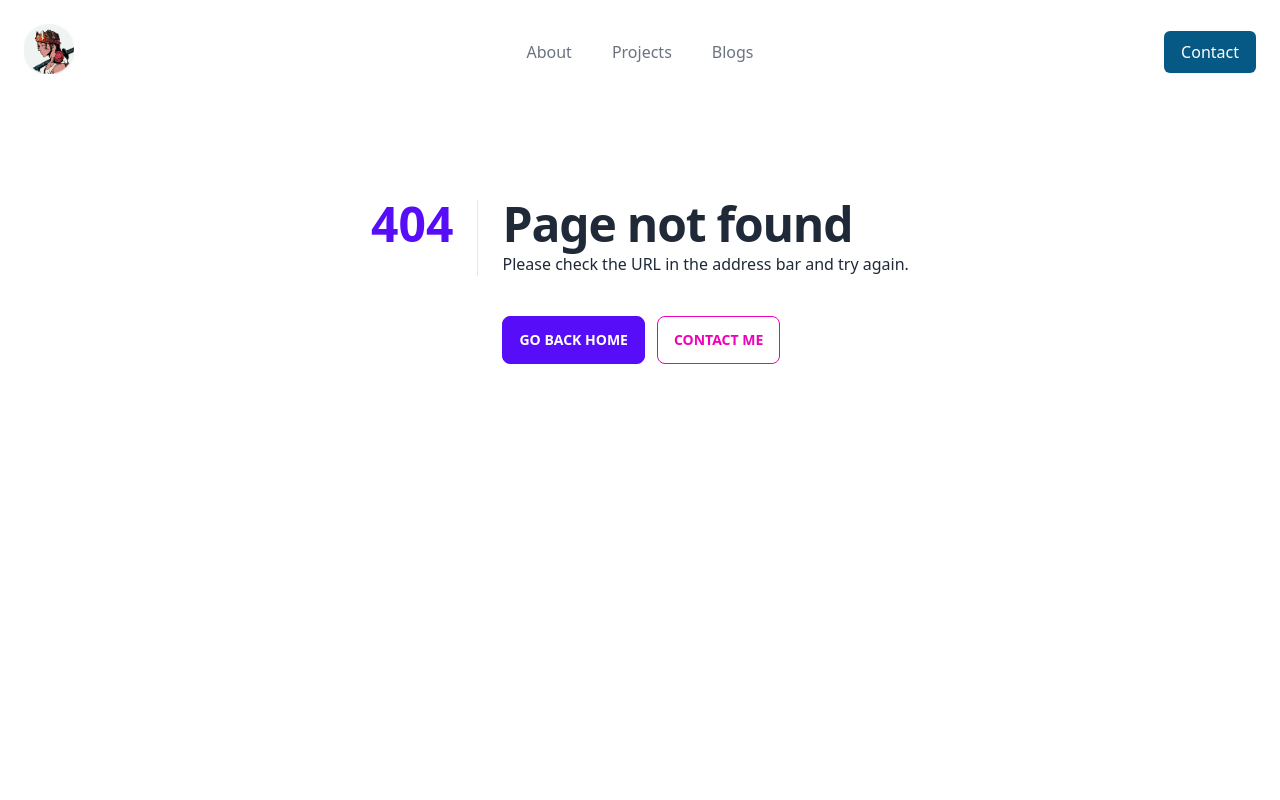
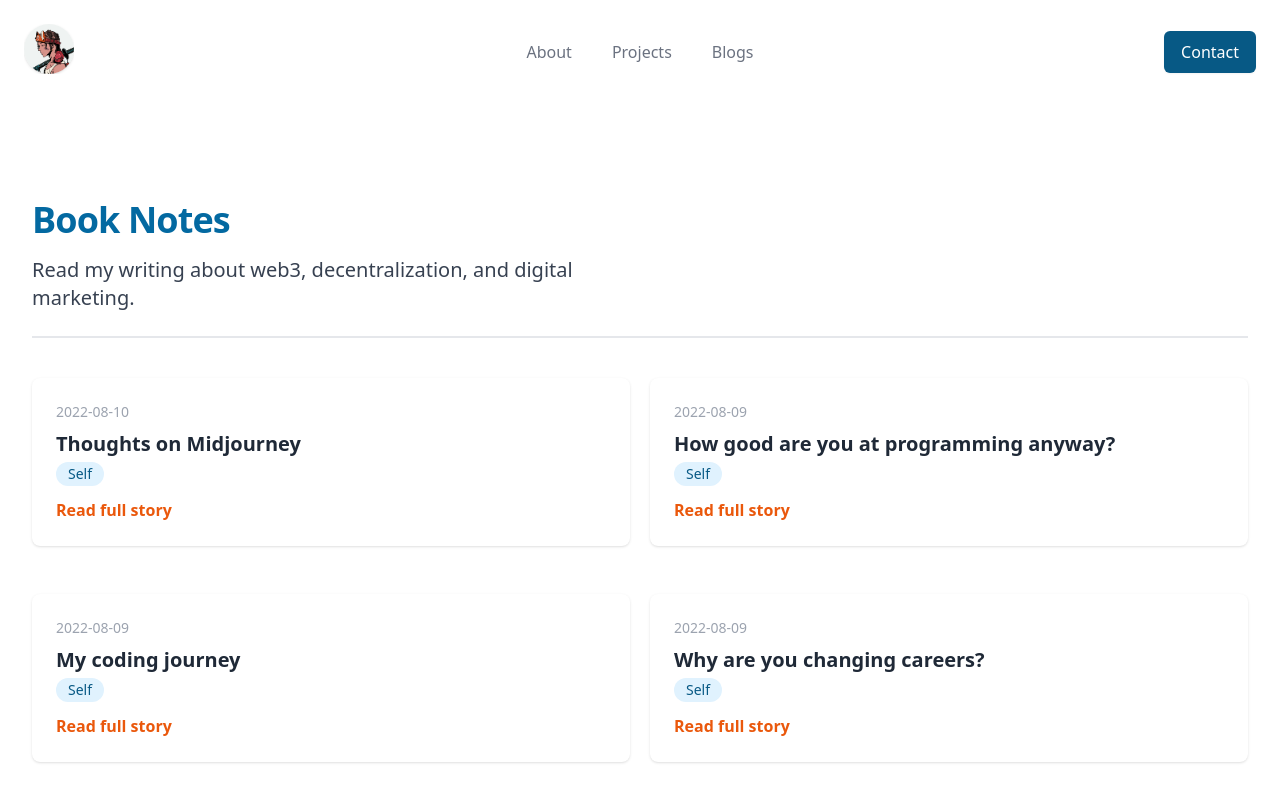
Before and after one commit to gjohnsx/portfolio-nextjs, a Next.js app: page /book-notes in a window 1280 px wide. Before the commit this address had no page. Shown: the top 800 px of the page. Built offline with nearby package versions, Linux system fonts and the light colour scheme.

Commit message:
edited hero

```diff
--- a/components/Hero.js
+++ b/components/Hero.js
@@ -4,9 +4,9 @@ import profilePic from '../public/images/5680pairbeanz-prod.png';
 import socialButtons from './social-buttons';
 
 const aboutMeLinks = [
-  { title: 'How good are you at programming anyway?', href: '/posts/how-good-are-you-at-programming-anyway/' },
   { title: 'Why are you changing careers?', href: '/posts/why-are-you-changing-careers/' },
   { title: 'My coding journey', href: '/posts/my-coding-journey/' },
+  { title: 'How good are you at programming anyway?', href: '/posts/how-good-are-you-at-programming-anyway/' },
 ];
 
 export default function Hero() {
--- /dev/null
+++ b/pages/book-notes/index.js
@@ -0,0 +1,35 @@
+import { getSortedPostsData } from '../../lib/posts';
+import Blogs from "../../components/Blogs";
+import Layout from "../../components/Layout";
+
+const metaDescription = 'Book notes.';
+const pageTitle = 'Book Notes';
+
+export async function getStaticProps() {
+    const allPostsData = getSortedPostsData();
+    return {
+      props: {
+        allPostsData,
+      },
+    };
+  };
+
+
+export default function Posts({ allPostsData }) {
+    return (
+        <>
+            <Layout
+                metaDescription={metaDescription}
+                pageTitle={pageTitle}
+            >
+
+                <Blogs
+                    posts={allPostsData}
+                    heading='Book Notes'
+                    showEmail={false}
+                />
+
+            </Layout>
+        </>
+    );
+};
--- /dev/null
+++ b/posts/thoughts-on-midjourney.md
@@ -0,0 +1,52 @@
+---
+title: 'Thoughts on Midjourney'
+date: '2022-08-10'
+description: 'Why I am so passionate about becoming a true builder, and what I hope to achieve in the future.'
+tags: ['Self']
+image: {
+    src: '/images/posts/why-are-you-changing-careers/career-change.png',
+    height: 628,
+    width: 1200,
+    alt: 'An AI-generated image from Midjourney of a man standing on a bright pathway in a whimsical forest.',
+    figcaption: 'Midjourney prompt: a man changing careers, taking the fork in the road, confident in his decision towards a brighter path. whimsical brushstroke painting fantasy high definition cinematic lighting',
+    link: ''
+}
+published: false
+---
+
+Hello,
+
+
+I'm listening to the Discord conversation right now, and I'm very much enjoying it.
+
+
+I'm a digital marketer and growth strategist who's trying to become a fullstack web3 developer. I would very much like to work on the front end of the web app, and so I'm submitting my portfolio and resume for review.
+
+
+https://gjohns.xyz/
+
+
+I included a few links in the hero of my portfolio site that give some insight into why I'm switching careers and why I'm passionate about becoming a developer. My favorite part about those articles though are the featured image for each one.... I encourage you to check them out!
+
+
+As a digital marketer, I'm most fascinated by these aspects:
+- Having to try to slow growth down, but still experiencing a huge influx of people
+- Depending on centralized platforms who've been known to arbitrarily censor people and companies
+- Not wanting to have to rebuild the feature set of Discord, but maintaining the magic of community on your own web app
+
+
+
+
+Personally, I'm absolutely blown away by this tool and by its potential. After having used the bot for a few days, I find my imagination much more active and fanciful.
+Using the bot has forced me to try to categorize and describe the images I have in my head. I can see how this is going to be such a powerful tool for encouraging people to bring to life the things inside their heads.
+The mutual learning -- us learning from the bot, the bot learning from us -- is going to produce amazing art.
+
+
+I'm reminded of a quote from The Sovereign Individual:
+
+
+Merit, wherever it arises, will be rewarded as never before. In an environment where the greatest source of wealth will be the ideas you have in your head rather than physical capital alone, anyone who thinks clearly will potentially be rich. The Information Age will be the age of upward mobility. It will afford far more equal opportunity for the billions of humans in parts of the world that never shared fully in the prosperity of industrial society. The brightest, most successful and ambitious of these will emerge as truly Sovereign Individuals.
+I can see a scene from the future now: My daughter, my wife and I are wearing our AR spectacles. My daughter describes a scene from her imagination, and we are instantly transported into her world -- a spaceship in orbit around Earth, as we listen to a lecture about the universe.
+
+
+I want to help build the tools that get us to that world.
```
